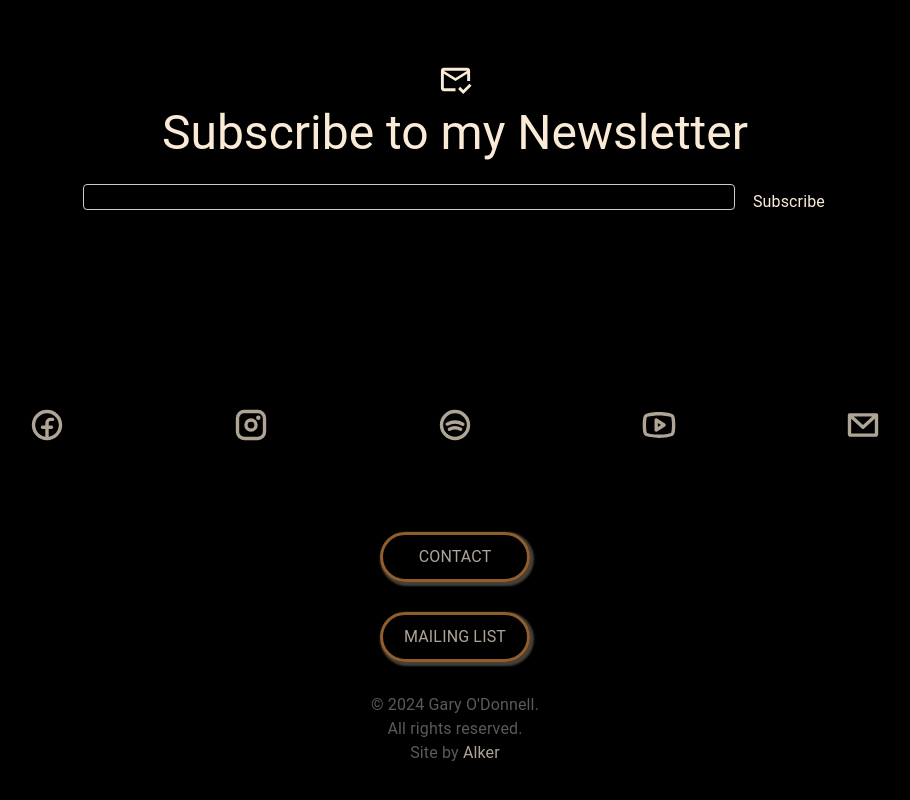
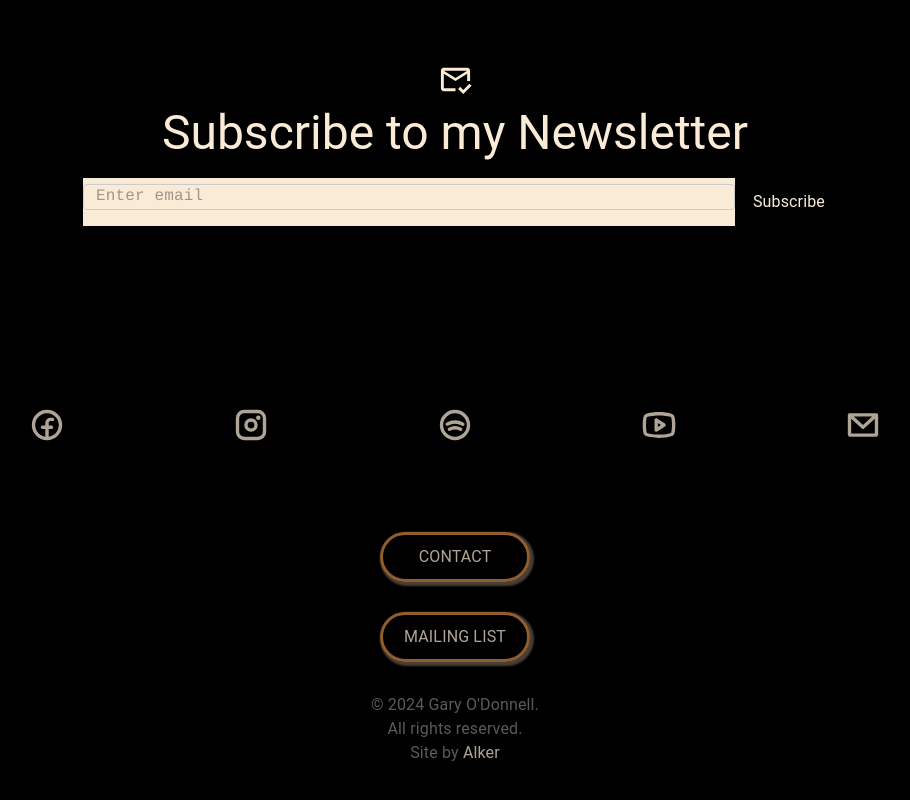
Before and after one commit to Songbird1978/god, a React (Create React App) app in the folder client/: page / in a window 1280 px wide. Shown: the part 3590-4390 px from the top of the page, without its empty margins (185-1095 px from the left). Built offline with nearby package versions, Linux system fonts and the light colour scheme; no server answers.

Commit message:
fixing logo link to home

```diff
--- a/client/src/components/logo/logo.js
+++ b/client/src/components/logo/logo.js
@@ -1,14 +1,17 @@
 import React from "react";
 import '../logo/logo.css';
+
 
 
 function Logo({ onClick }) {
 
   return (
 
-    <div onClick={onClick} style={{ cursor: "pointer" }} className="logo">
+
+    <div onClick={() => window.location.replace("/")} style={{ cursor: "pointer" }} className="logo">
       <span>G</span>ary<span>O</span>'<span>D</span>onnell
     </div>
+
   );
 }
 
--- a/client/src/pages/home/subscribe.jsx
+++ b/client/src/pages/home/subscribe.jsx
@@ -22,7 +22,7 @@ const Subscribe = () => {
                 color="antiquewhite"
             >
                 <InputBase
-                    sx={{ ml: 1, flex: 1 }}
+                    sx={{ ml: 1, flex: 1, backgroundColor: "antiquewhite", fontFamily: "courier" }}
                     placeholder="Enter email"
                     onChange={(e) => setEmail(e.target.value)}
                     value={email}
```
